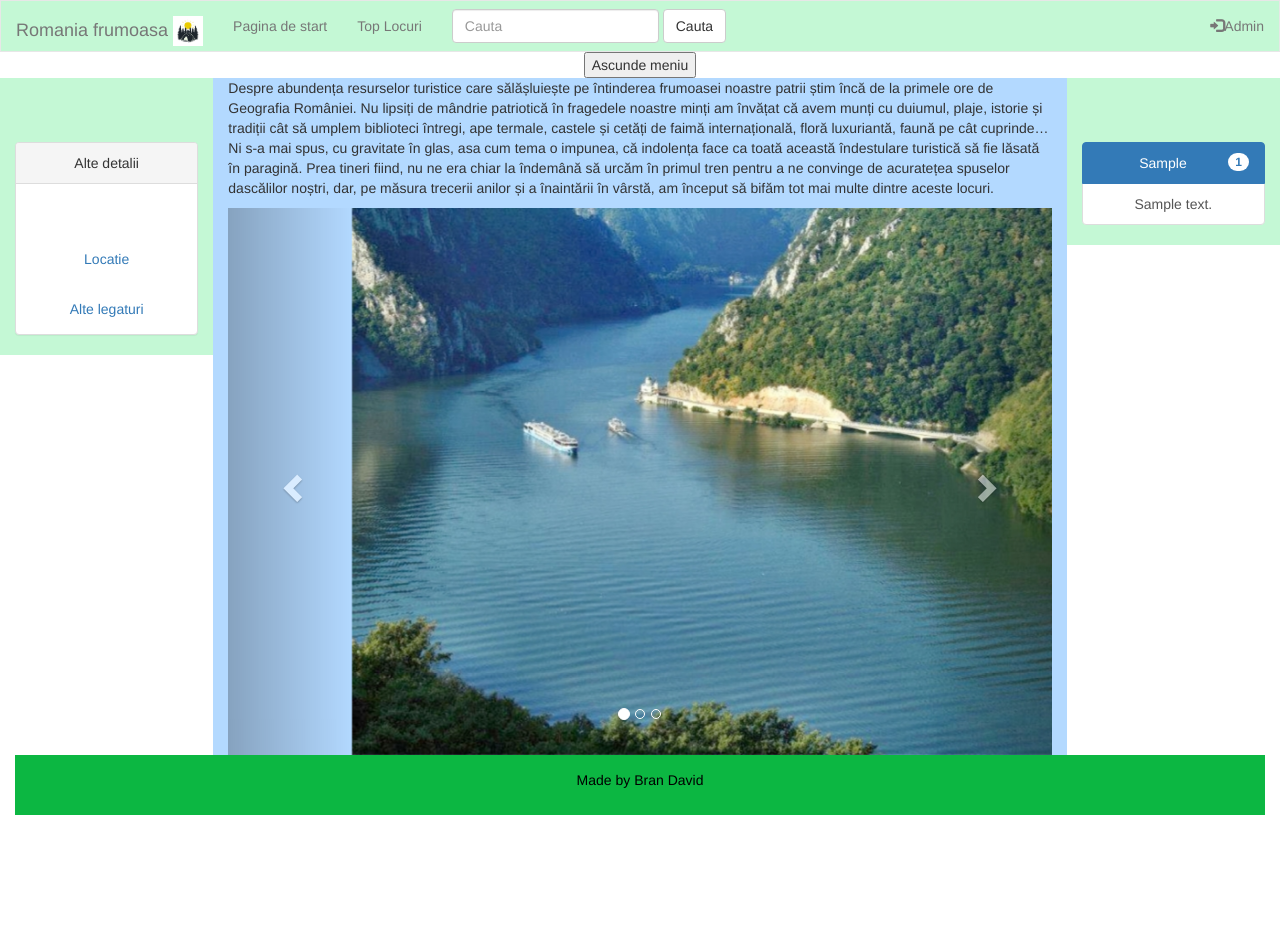
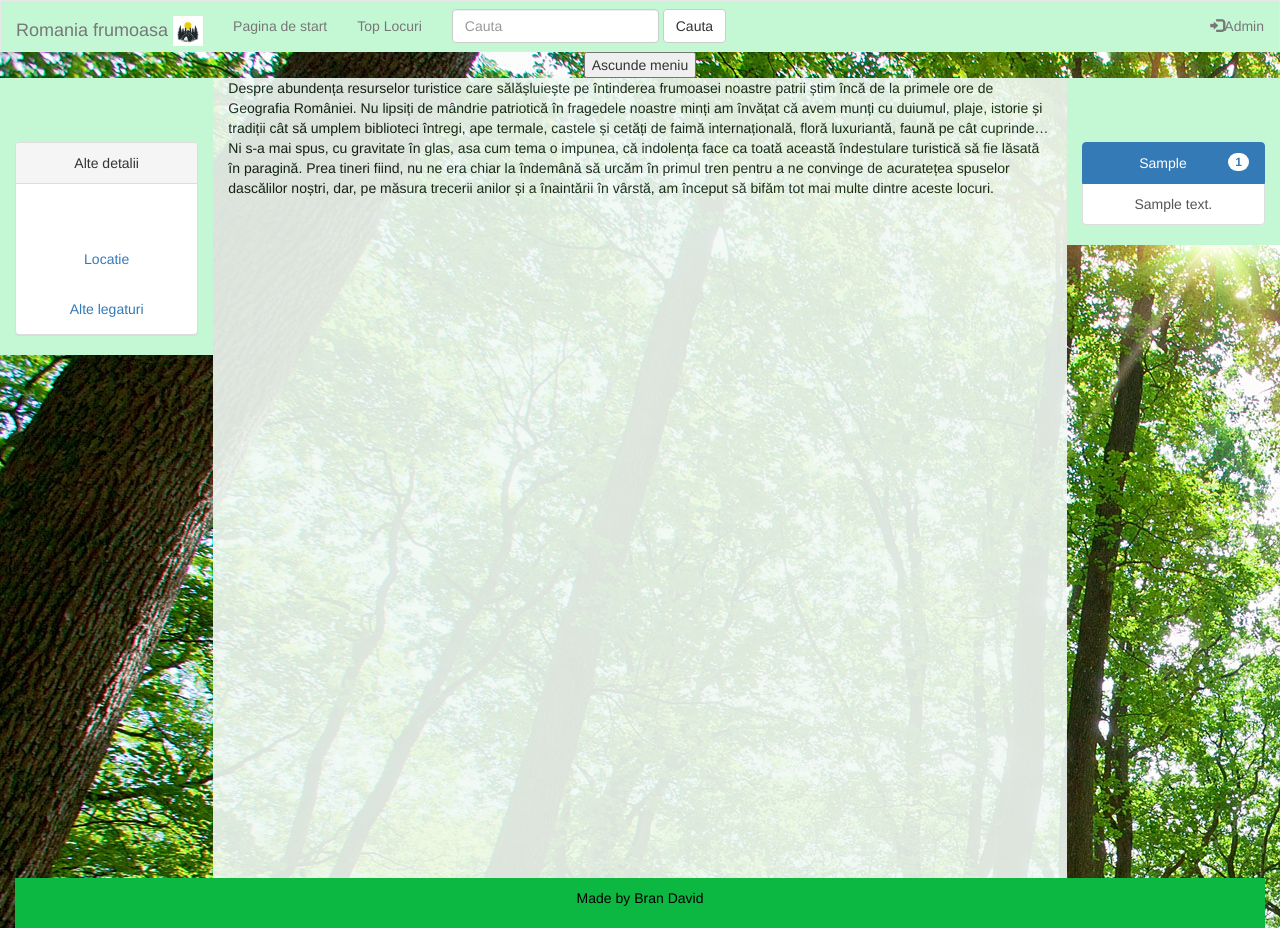
Before and after one commit to BranDavidIonel/Romania_frumoasa, a PHP site: page /Romania_Frumoasa2/ in a window 1280 px wide. Before the commit the page ends 815 px from the top, so only its background shows below. Run offline with PHP 8.4, Linux system fonts and the light colour scheme; tables that the repository leaves empty or names only in its code hold one stand-in row (values such as "Sample post").

Commit message:
change in index si search

```diff
--- a/QuiresSQL.php
+++ b/QuiresSQL.php
@@ -100,6 +100,14 @@
           return $result;
 
     }
+    public function selectAllImages(){
+        $this->connect();
+        $sql="call SelectAllImages()";
+        $result = mysqli_query($this->con, $sql) or die(mysqli_error("could not connect"));
+        return $result;
+
+     }
+
     //pt votari
     public function selectTop5zone($table){
         $this->connect();
--- a/header.php
+++ b/header.php
@@ -44,35 +44,9 @@
     });
   }
   </script>
- <style>
-     .navbar {
-      margin-bottom: 0;
-      border-radius: 0;
-      background-color: #C4F8D5;
-    }
 
-      /* Set height of the grid so .sidenav can be 100% (adjust as needed)
-    .row.content {height: 15%}
-    */
-    /* Set gray background color and 100% height */
-    .sidenav {
-      padding-top: 5%;
-      background-color: #C4F8D5;
-      height: 100%;
-    }
-    div.bodyCentral{
-      background-color: #b3d9ff;
-      //opacity: 0.3;
+  <link rel="stylesheet" href="styleCenter.css">
 
-    }
-
-    /* Set black background color, white text and some padding */
-    footer {
-      background-color: #0CB742;
-      color: black;
-      padding: 15px;
-    }
- </style>
 </head>
 
 <body>
--- a/index.php
+++ b/index.php
@@ -2,43 +2,67 @@
 include_once 'header.php';
 require_once 'QuiresSQL.php';
 ?>
-
-        <p>
+<?php
+$select=new QuiresSQL();
+echo '<div >';
+echo ' <p>
           Despre abundența resurselor turistice care sălășluiește pe întinderea frumoasei noastre patrii știm încă de la primele ore de Geografia României.
         Nu lipsiți de mândrie patriotică în fragedele noastre minți am învățat că avem munți cu duiumul, plaje, istorie și tradiții cât să umplem biblioteci întregi, ape termale, castele și cetăți de faimă internațională, floră luxuriantă, faună pe cât cuprinde…
-        Ni s-a mai spus, cu gravitate în glas, asa cum tema o impunea, că indolența face ca toată această îndestulare turistică să fie lăsată în paragină. Prea tineri fiind, nu ne era chiar la îndemână să urcăm în primul tren pentru a ne convinge de acuratețea spuselor dascălilor noștri, dar, pe măsura trecerii anilor și a înaintării în vârstă, am început să bifăm tot mai multe dintre aceste locuri.
-        </p>
-       <div id="myCarousel" class="carousel slide" data-ride="carousel">
-    <!-- Indicators -->
-    <ol class="carousel-indicators">
-      <li data-target="#myCarousel" data-slide-to="0" class="active"></li>
-      <li data-target="#myCarousel" data-slide-to="1"></li>
-      <li data-target="#myCarousel" data-slide-to="2"></li>
-    </ol>
+        Ni s-a mai spus, cu gravitate în glas, asa cum tema o impunea, că indolența face ca toată această îndestulare turistică să fie lăsată în paragină. Prea tineri fiind, nu ne era chiar la îndemână să urcăm în primul tren pentru a ne convinge de acuratețea
+        spuselor dascălilor noștri, dar, pe măsura trecerii anilor și a înaintării în vârstă, am început să bifăm tot mai multe dintre aceste locuri.
+        </p>';
+$result=$select->selectAllImages();
+//vreau sa pun toate pozele din toate locurile
+$image_all='';
+while ($row=mysqli_fetch_array($result)) {
+  $images=$row['imagine'];
+  $image_all=$image_all.$images.',';
+}
+$image_all=mb_substr($image_all,0,-1);
+if ($image_all!='') {
+  $id='AllImages';
+ // $images=$row['imagine'];
+  $imagesSplit= explode(',', $image_all);
+  echo '<div id="myCarousel'.$id.'" class="carousel slide" data-ride="carousel" >';
+  echo '<ol class="carousel-indicators">';
+$bool_first=true;
+foreach ($imagesSplit as $image) {
+     if($bool_first){
+     echo '<li data-target="#myCarousel'.$id.'" data-slide-to="'.$image.'" class="active"></li>';
+     $bool_first=false;
+     }else{
+          echo '<li data-target="#myCarousel'.$id.'" data-slide-to="'.$image.'"></li>';
 
-    <!-- Wrapper for slides -->
-    <div class="carousel-inner">
-      <div class="item active">
-        <img src="imagini/defileulDunarii.jpg" alt="Defileul Dunarii" style="width:auto;margin-left: 15%;">
-      </div>
+     }
 
-      <div class="item">
-        <img src="imagini/Castelul Peles.jpg" alt="Castelul Peles" style="width:auto;margin-left: 15%;">
-      </div>
+  }
+  echo '</ol>';
 
-      <div class="item">
-        <img src="imagini/transalpina.jpg" alt="Transalpina" style="width:auto;margin-left: 15%;">
-      </div>
-    </div>
+  echo '<div class="carousel-inner">';
 
-    <!-- Left and right controls -->
-    <a class="left carousel-control" href="#myCarousel" data-slide="prev">
+  $bool_first=true;
+  foreach ($imagesSplit as $image) {
+       if($bool_first){
+       echo ' <div class="item active" align="center">';
+       $bool_first=false;
+       }else{
+            echo ' <div class="item" align="center">';
+       }
+       echo '<img src="./imagini/'.$image.'" width="500px"/>';
+       echo '</div>';
+  }
+  echo '</div>';
+  echo '<a class="left carousel-control" href="#myCarousel'.$id.'" data-slide="prev">
     <span class="glyphicon glyphicon-chevron-left"></span>
     <span class="sr-only">Previous</span>
   </a>
-    <a class="right carousel-control" href="#myCarousel" data-slide="next">
+  <a class="right carousel-control" href="#myCarousel'.$id.'" data-slide="next">
     <span class="glyphicon glyphicon-chevron-right"></span>
     <span class="sr-only">Next</span>
   </a>
-  </div>
+</div>';
+}
+ echo '</div>';
+
+?>
 <?php  include_once 'footer.php'; ?>
--- /dev/null
+++ b/infoTables/proceduri.txt
@@ -0,0 +1,4 @@
+CREATE PROCEDURE SelectAllImages()
+BEGIN
+SELECT id, imagine FROM `zone_turistice` as z INNER JOIN top_zone as t ON z.id=t.idparinte ORDER BY t.voturi DESC;
+END
--- /dev/null
+++ b/styleCenter.css
@@ -0,0 +1,38 @@
+html,body{
+    background-image: url('imagini/ptSite/bgForest.jpg');
+    height: 100%;
+}
+.navbar {
+    margin-bottom: 0;
+    border-radius: 0;
+    background-color: #C4F8D5;
+  }
+
+    /* Set height of the grid so .sidenav can be 100% (adjust as needed)
+  .row.content {height: 15%}
+  */
+  /* Set gray background color and 100% height */
+  .sidenav {
+    padding-top: 5%;
+    background-color: #C4F8D5;
+    height: 10%;
+  }
+  div.bodyCentral{
+
+    background-color: #f1faf4;
+    opacity: 0.9;
+    min-height: 800px;
+
+   color: rgba(1, 19, 1, 0.932);
+    height: 100%;
+  //margin: 0 auto -5px ;
+
+  }
+
+  /* Set black background color, white text and some padding */
+  footer {
+    background-color: #0CB742;
+    color: black;
+    padding: 10px;
+    height: 10%;
+  }
```
Also changed, not shown: cauta.php (+48 -4 lines), topLocuri.php (+6 -8 lines), imagini/ptSite/bgForest.jpg (added), imagini/ptSite/like.png (added). Lines whose indentation alone changed are shown as unchanged.
